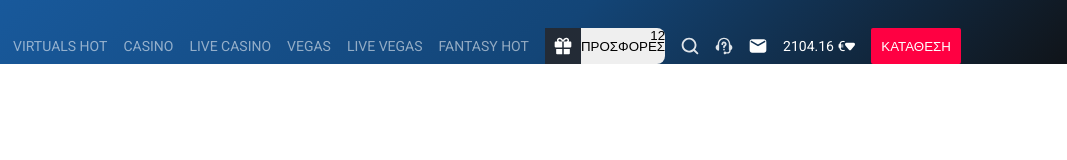
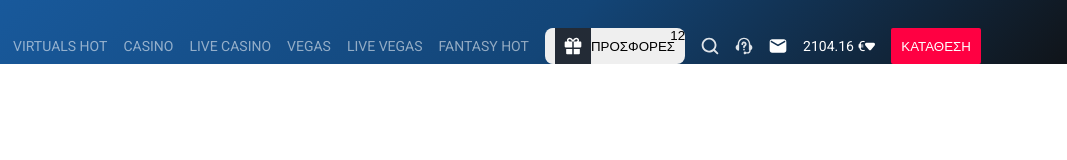
Before and after one commit to DimLeon/header-layout, a website: page index.html in a window 1280 px wide. Shown: the full height of the page, 213-1280 px from the left. Drawn offline with nearby package versions, Linux system fonts and the light colour scheme.

```diff
--- a/css/generic.css
+++ b/css/generic.css
@@ -18,6 +18,7 @@
 
 .button {
   height: 36px;
+  padding: 10px;
 }
 
 .link {
--- a/css/style.css
+++ b/css/style.css
@@ -29,6 +29,7 @@
 
 .button {
   height: 36px;
+  padding: 10px;
 }
 
 .link {
--- /dev/null
+++ b/css/typography.css
@@ -0,0 +1,8 @@
+html {
+  font-family: 'Roboto', sans-serif;
+}
+
+* {
+  -webkit-font-smoothing: antialiased;
+  -moz-osx-font-smoothing: grayscale;
+}
```
Also changed, not shown: 1 other file.
